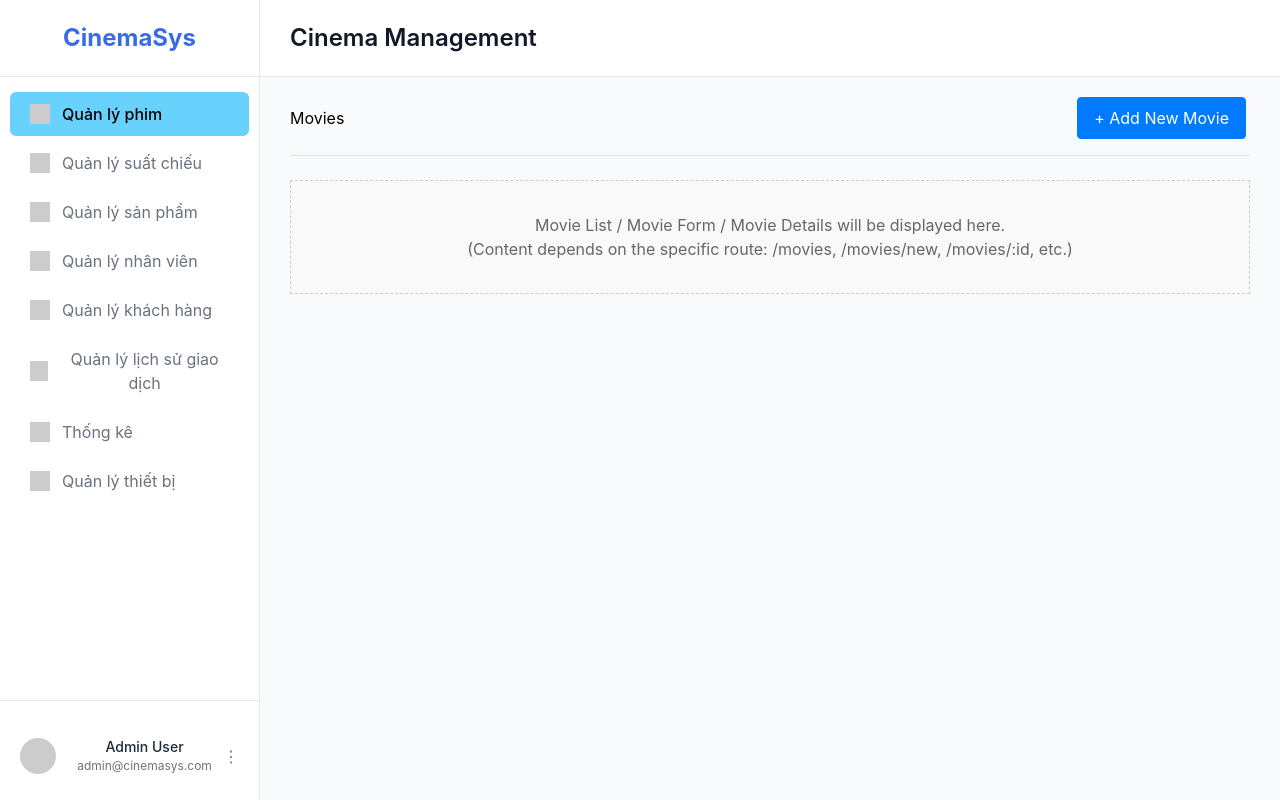
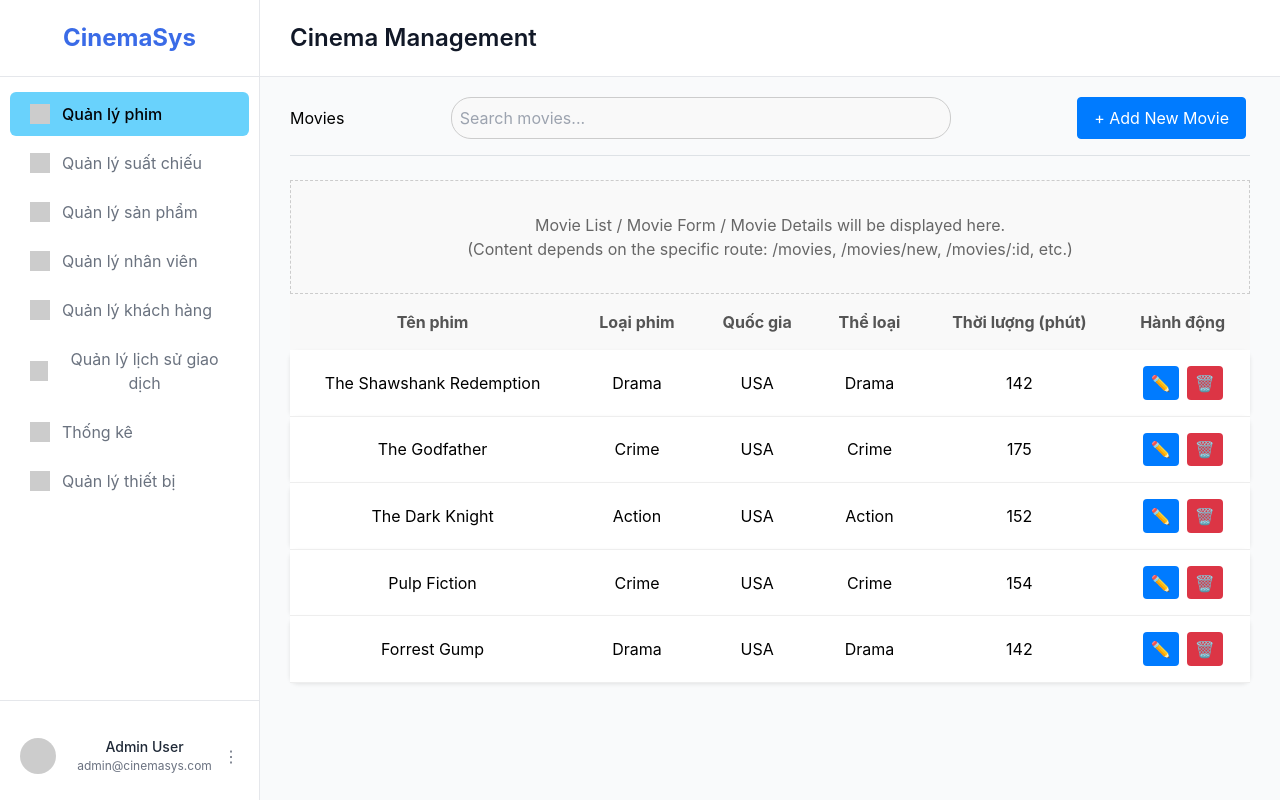
Before and after one commit to TranAnhQuoc23521313/CNPM_Project, a React (Create React App) app in the folder client/: page /movies in a window 1280 px wide. Built offline with nearby package versions, Linux system fonts and the light colour scheme.

Commit message:
Implement movie list display and search Bar for movie management

```diff
--- a/client/src/pages/Movies/Movies.jsx
+++ b/client/src/pages/Movies/Movies.jsx
@@ -9,10 +9,35 @@ const MoviesPage = () => {
   // Static title for now
   const pageTitle = 'Movies';
 
+  // Sample movie list
+  const movies = [
+    { id: 1, title: 'The Shawshank Redemption', year: 1994, type: 'Drama', country: 'USA', genre: 'Drama', duration: 142 },
+    { id: 2, title: 'The Godfather', year: 1972, type: 'Crime', country: 'USA', genre: 'Crime', duration: 175 },
+    { id: 3, title: 'The Dark Knight', year: 2008, type: 'Action', country: 'USA', genre: 'Action', duration: 152 },
+    { id: 4, title: 'Pulp Fiction', year: 1994, type: 'Crime', country: 'USA', genre: 'Crime', duration: 154 },
+    { id: 5, title: 'Forrest Gump', year: 1994, type: 'Drama', country: 'USA', genre: 'Drama', duration: 142 },
+  ];
+
   const handleAddMovieClick = () => {
     // Placeholder action for now - will later navigate to /movies/new
     alert('Navigate to Add New Movie form (not implemented yet)');
   };
+
+  /* const handleSearchChange = (e) => {
+    setSearchQuery(e.target.value);
+    console.log('Search Query:', e.target.value); // Debugging purpose
+  }; */
+
+
+  const handleEditMovie = (movieId) => {
+    // Placeholder action for now - will later navigate to /movies/:id/edit
+    alert(`Navigate to Edit Movie form for movie ID: ${movieId} (not implemented yet)`);
+  };
+
+  const handleDeleteMovie = (movieId) => {
+    // Placeholder action for now - will later delete the movie and refresh the list
+    alert(`Delete movie with ID: ${movieId} (not implemented yet)`);
+  }
 
   return (
     <div className="movies-page-container">
@@ -28,7 +53,25 @@ const MoviesPage = () => {
           borderBottom: '1px solid #dee2e6',
         }}
       >
+
         <h1>{pageTitle}</h1>
+
+        {/* Search Bar */}
+        <input
+          type="text"
+          placeholder="Search movies..."
+          //value={searchQuery}
+          //onChange={handleSearchChange}
+          style={{
+            marginRight: '1rem',
+            padding: '0.5rem',
+            border: '1px solid #ccc', // Bỏ viền
+            borderRadius: '20px', // Làm viền tròn
+            flex: '1',
+            maxWidth: '500px',
+            backgroundColor: '#f9f9f9', // Tùy chọn: Thêm màu nền nhẹ
+          }}
+        />
 
         {/* "Add New Movie" button - using onClick for now */}
         <Button variant="primary" size="medium" onClick={handleAddMovieClick}>
@@ -48,8 +91,73 @@ const MoviesPage = () => {
         <p>Movie List / Movie Form / Movie Details will be displayed here.</p>
         <p>(Content depends on the specific route: /movies, /movies/new, /movies/:id, etc.)</p>
       </div>
-       {/* --- End Placeholder --- */}
+      {/* --- End Placeholder --- */}
 
+{/* Phần này đang test giao diện khi hiện danh sách các bộ phim */}
+      {/* Movie List */}
+      <div className="movies-list">
+        <table style={{ width: '100%', borderCollapse: 'collapse' }}>
+          <thead>
+            <tr style={{ backgroundColor: '#f9f9f9', textAlign: 'center' }}>
+              <th style={{ padding: '1rem', fontWeight: 'bold', color: '#555' }}>Tên phim</th>
+              <th style={{ padding: '1rem', fontWeight: 'bold', color: '#555' }}>Loại phim</th>
+              <th style={{ padding: '1rem', fontWeight: 'bold', color: '#555' }}>Quốc gia</th>
+              <th style={{ padding: '1rem', fontWeight: 'bold', color: '#555' }}>Thể loại</th>
+              <th style={{ padding: '1rem', fontWeight: 'bold', color: '#555' }}>Thời lượng (phút)</th>
+              <th style={{ padding: '1rem', fontWeight: 'bold', color: '#555' }}>Hành động</th>
+            </tr>
+          </thead>
+          <tbody>
+            {movies.map((movie) => (
+              <tr
+                key={movie.id}
+                style={{
+                  backgroundColor: '#fff',
+                  boxShadow: '0 2px 4px rgba(0, 0, 0, 0.1)',
+                  borderRadius: '8px',
+                  marginBottom: '1rem',
+                  display: 'table-row',
+                }}
+              >
+                <td style={{ padding: '1rem', borderBottom: '1px solid #eee' }}>{movie.title}</td>
+                <td style={{ padding: '1rem', borderBottom: '1px solid #eee' }}>{movie.type}</td>
+                <td style={{ padding: '1rem', borderBottom: '1px solid #eee' }}>{movie.country}</td>
+                <td style={{ padding: '1rem', borderBottom: '1px solid #eee' }}>{movie.genre}</td>
+                <td style={{ padding: '1rem', borderBottom: '1px solid #eee' }}>{movie.duration}</td>
+                <td style={{ padding: '1rem', borderBottom: '1px solid #eee', textAlign: 'center' }}>
+                  <button
+                    onClick={() => handleEditMovie(movie.id)}
+                    style={{
+                      marginRight: '0.5rem',
+                      padding: '0.3rem 0.5rem',
+                      border: 'none',
+                      backgroundColor: '#007bff',
+                      color: '#fff',
+                      borderRadius: '4px',
+                      cursor: 'pointer',
+                    }}
+                  >
+                    ✏️
+                  </button>
+                  <button
+                    onClick={() => handleDeleteMovie(movie.id)} // Placeholder action for delete
+                    style={{
+                      padding: '0.3rem 0.5rem',
+                      border: 'none',
+                      backgroundColor: '#dc3545',
+                      color: '#fff',
+                      borderRadius: '4px',
+                      cursor: 'pointer',
+                    }}
+                  >
+                    🗑️
+                  </button>
+                </td>
+              </tr>
+            ))}
+          </tbody>
+        </table>
+      </div>
     </div>
   );
 };
```
